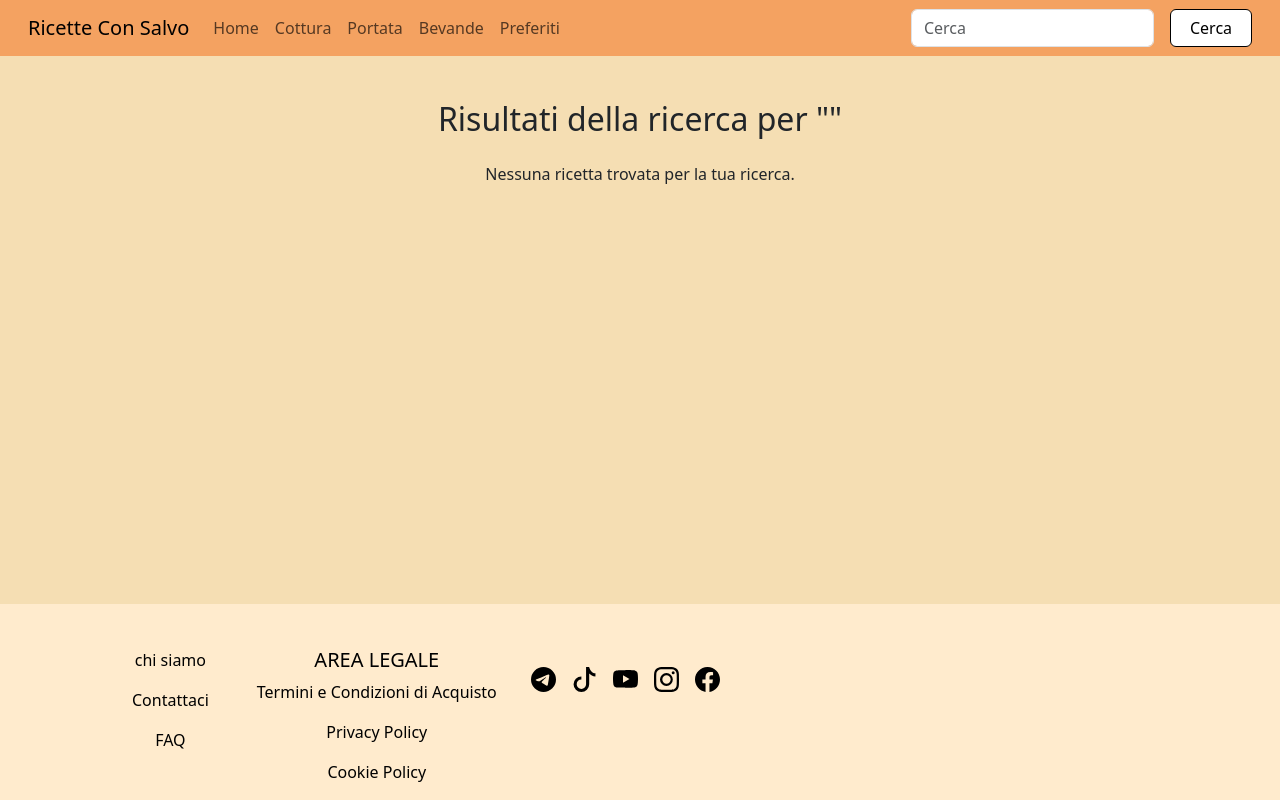
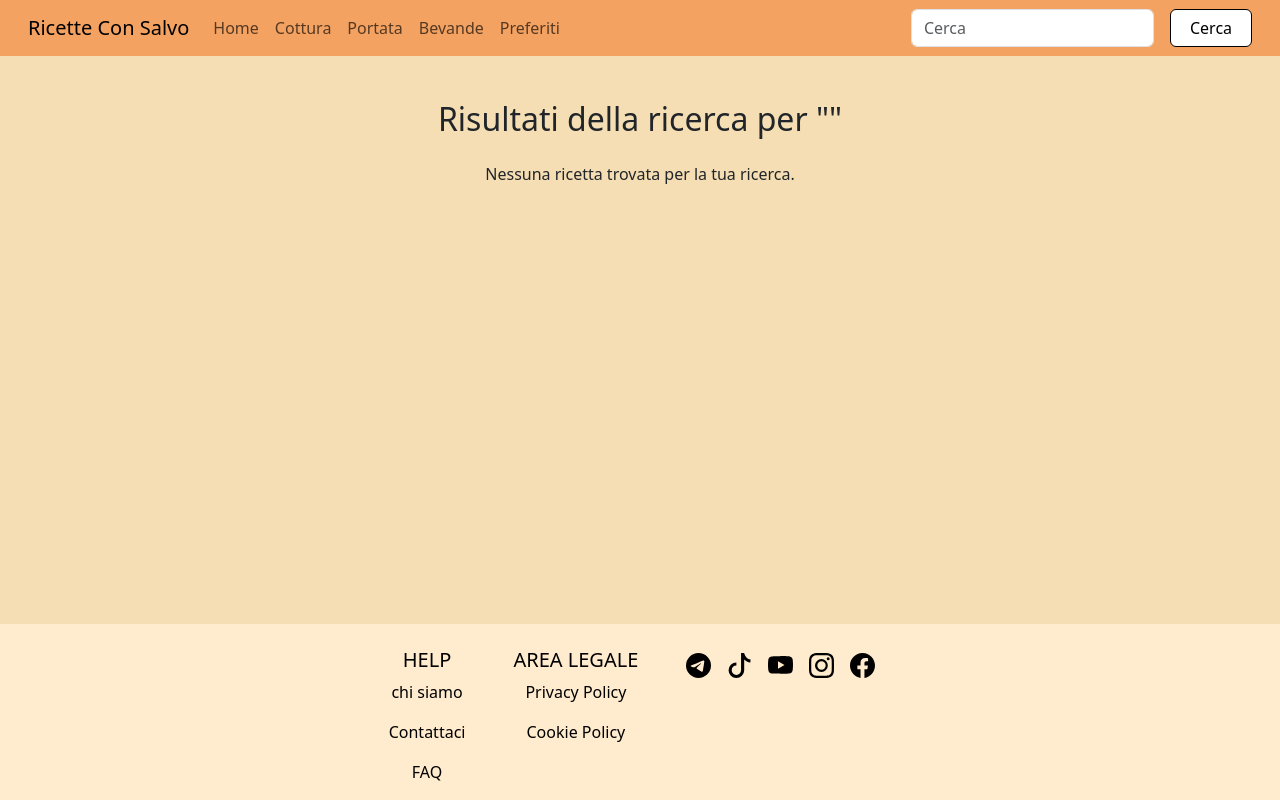
Before and after one commit to Salvatore-12/my-recipe-frontend, a React (Create React App) app: page /risultati-perNome in a window 1280 px wide. Built offline with nearby package versions, Linux system fonts and the light colour scheme.

Commit message:
altre sistemazione sul componente e sulla classe css di riferimento al footer

```diff
--- a/src/App.css
+++ b/src/App.css
@@ -17,15 +17,19 @@ html, body {
 
 .icons{
   font-size: 25px;
-  margin: 34px;
+  margin-top: 20px;
+  margin-left: 20px;
 }
+
 .Footer{
   position: fixed;
 }
+
 .FooterContainer {
+  display: flex;
+  justify-content:center;
   background-color:blanchedalmond;
   color:black;
-  padding-top: 20px;
   text-align: center;
   width: 100%;
 }
--- a/src/components/Footer.jsx
+++ b/src/components/Footer.jsx
@@ -5,21 +5,21 @@ const Footer = () => {
     return(
     <Container fluid className="FooterContainer">
     <Nav>
-    <div className="d-flex flex-row ms-4 ps-5 mt-4 mt-3">
-        <span className="d-flex flex-column ms-4 ps-4">
+    <div className="d-flex flex-row mt-4">
+        <span className="d-flex flex-column mr-4">
+        <h5>HELP</h5>
         <p>chi siamo</p>
         <p>Contattaci</p>
         <p>FAQ</p>
         </span>
         <span className="d-flex flex-column ms-4 ps-4 ">
             <h5>AREA LEGALE</h5>
-            <p>Termini e Condizioni di Acquisto</p>
             <p>Privacy Policy</p>
             <p>Cookie Policy</p>
         </span>
     </div>
 
-    <div className="icons">
+    <div className="ms-5 icons">
           <Telegram className="me-3" />
           <Tiktok className="me-3" />
           <Youtube className="me-3" />
```
